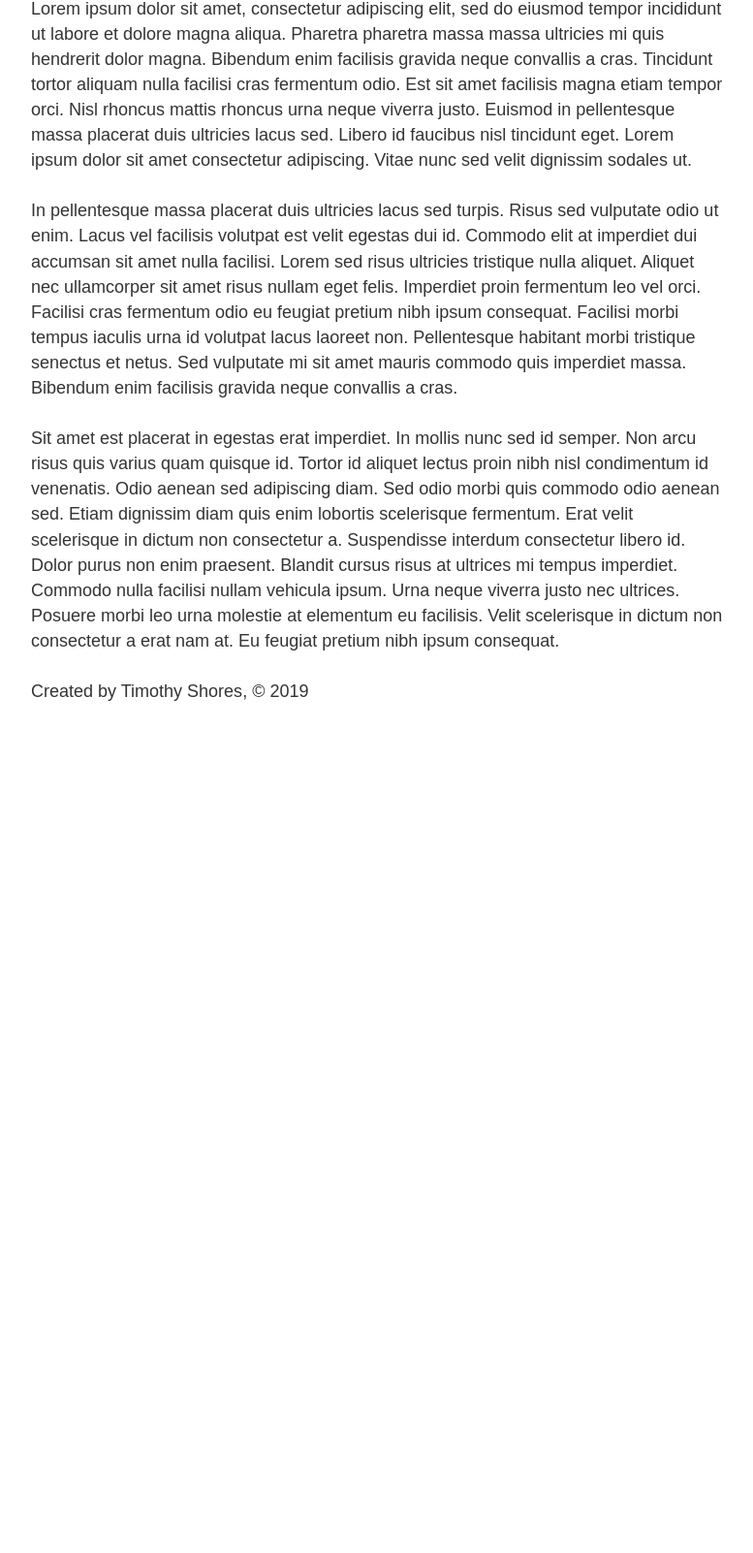
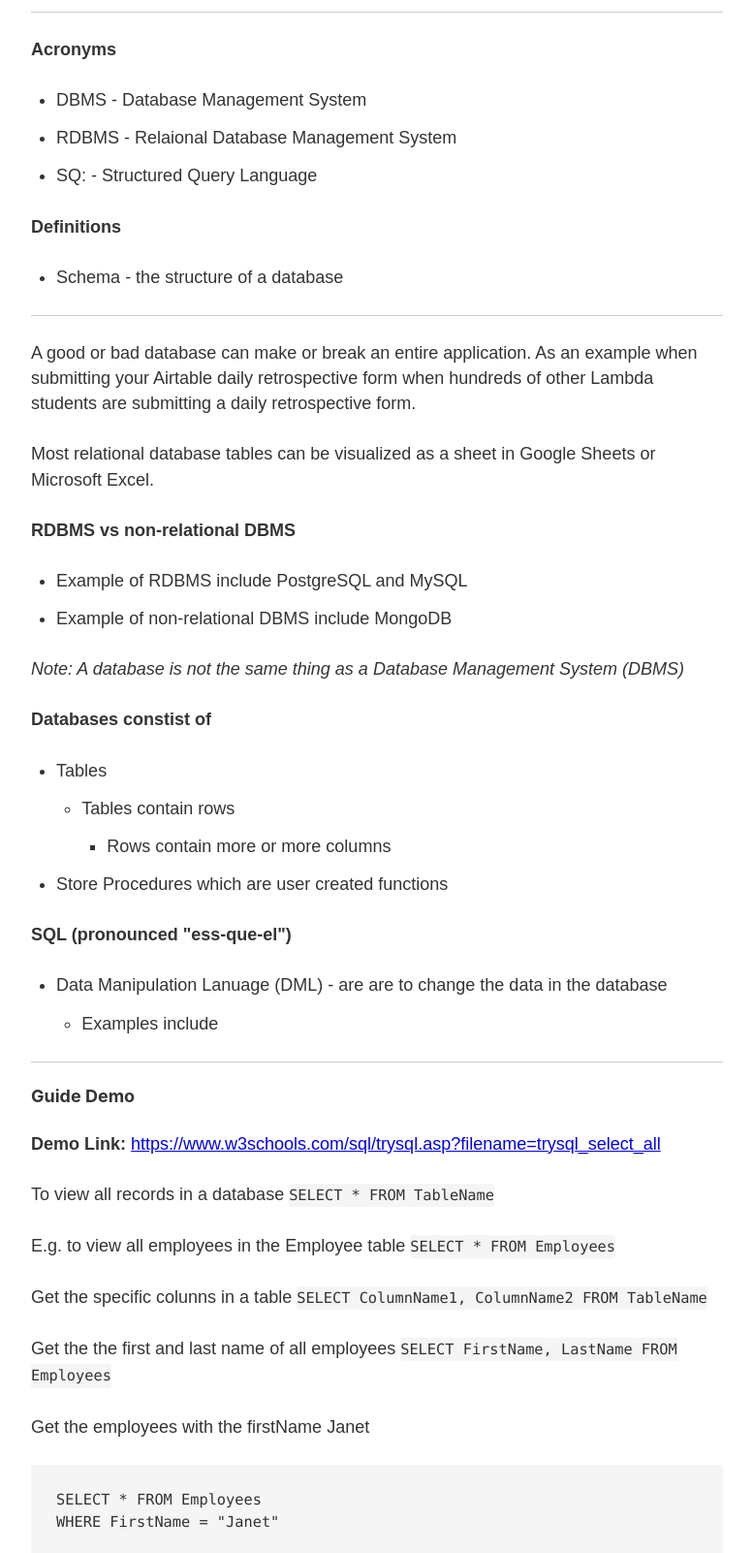
Before and after one commit to timothyshores/Portfolio, a Gatsby site: page /blog/first-post in a window 1280 px wide. Shown: the part 583-2185 px from the top of the page at 97% size, without its empty margins (251-1028 px from the left). Before the commit the page ends 1353 px from the top, so only its background shows below. Built offline with nearby package versions, Linux system fonts and the light colour scheme; Gatsby itself is replaced by a stand-in of ours; some packages are replaced by stand-ins of ours; code samples lack their colours.

Commit message:
Added part 1 of 2 my personal lecture notes for Introduction to Relational Databases and SQL at Lambda School

````diff
--- a/src/blog/first-post.md
+++ b/src/blog/first-post.md
@@ -1,16 +1,88 @@
 ---
-title: "My First Blog Post"
+title: "Introduction to Relational Databases and SQL"
 date: "2019-04-25"
 ---
 
-##Lorem Header
+# Introduction to Relational Databases and SQL
 
-1. Lorem
-2. Ipsum
-3 Lorem lorem ipsum
+___
 
-Lorem ipsum dolor sit amet, consectetur adipiscing elit, sed do eiusmod tempor incididunt ut labore et dolore magna aliqua. Pharetra pharetra massa massa ultricies mi quis hendrerit dolor magna. Bibendum enim facilisis gravida neque convallis a cras. Tincidunt tortor aliquam nulla facilisi cras fermentum odio. Est sit amet facilisis magna etiam tempor orci. Nisl rhoncus mattis rhoncus urna neque viverra justo. Euismod in pellentesque massa placerat duis ultricies lacus sed. Libero id faucibus nisl tincidunt eget. Lorem ipsum dolor sit amet consectetur adipiscing. Vitae nunc sed velit dignissim sodales ut.
+__Acronyms__
+- DBMS - Database Management System
+- RDBMS - Relaional Database Management System
+- SQ: -  Structured Query Language
 
-In pellentesque massa placerat duis ultricies lacus sed turpis. Risus sed vulputate odio ut enim. Lacus vel facilisis volutpat est velit egestas dui id. Commodo elit at imperdiet dui accumsan sit amet nulla facilisi. Lorem sed risus ultricies tristique nulla aliquet. Aliquet nec ullamcorper sit amet risus nullam eget felis. Imperdiet proin fermentum leo vel orci. Facilisi cras fermentum odio eu feugiat pretium nibh ipsum consequat. Facilisi morbi tempus iaculis urna id volutpat lacus laoreet non. Pellentesque habitant morbi tristique senectus et netus. Sed vulputate mi sit amet mauris commodo quis imperdiet massa. Bibendum enim facilisis gravida neque convallis a cras.
+__Definitions__
+- Schema - the structure of a database
+___
 
-Sit amet est placerat in egestas erat imperdiet. In mollis nunc sed id semper. Non arcu risus quis varius quam quisque id. Tortor id aliquet lectus proin nibh nisl condimentum id venenatis. Odio aenean sed adipiscing diam. Sed odio morbi quis commodo odio aenean sed. Etiam dignissim diam quis enim lobortis scelerisque fermentum. Erat velit scelerisque in dictum non consectetur a. Suspendisse interdum consectetur libero id. Dolor purus non enim praesent. Blandit cursus risus at ultrices mi tempus imperdiet. Commodo nulla facilisi nullam vehicula ipsum. Urna neque viverra justo nec ultrices. Posuere morbi leo urna molestie at elementum eu facilisis. Velit scelerisque in dictum non consectetur a erat nam at. Eu feugiat pretium nibh ipsum consequat.
+A good or bad database can make or break an entire application. As an example when submitting your Airtable daily retrospective form when hundreds of other Lambda students are submitting a daily retrospective form.
+
+Most relational database tables can be visualized as a sheet in Google Sheets or Microsoft Excel.
+
+__RDBMS vs non-relational DBMS__
+- Example of RDBMS include PostgreSQL and MySQL
+- Example of non-relational DBMS include MongoDB
+
+*Note: A database is not the same thing as a Database Management System (DBMS)*
+
+__Databases constist of__
+
+- Tables
+  - Tables contain rows
+    - Rows contain more or more columns
+- Store Procedures which are user created functions
+
+__SQL (pronounced "ess-que-el")__
+- Data Manipulation Lanuage (DML) - are are to change the data in the database
+  - Examples include
+
+___
+
+#### Guide Demo
+__Demo Link:__ <https://www.w3schools.com/sql/trysql.asp?filename=trysql_select_all>
+
+
+To view all records in a database
+`SELECT * FROM TableName`
+
+E.g. to view all employees in the Employee table
+`SELECT * FROM Employees`
+
+Get the specific colunns in a table
+`SELECT ColumnName1, ColumnName2 FROM TableName`
+
+Get the the first and last name of all employees
+` SELECT FirstName, LastName FROM Employees `
+
+Get the employees with the firstName Janet
+```
+SELECT * FROM Employees
+WHERE FirstName = "Janet"
+```
+
+Get the employees with the firstName Janet or firstName Adam
+```
+SELECT * FROM Employees
+WHERE FirstName = "Janet"
+OR FirstName = "Adam"
+```
+
+Get the employees with the firstName Janet or firstName Adam
+```
+SELECT * FROM Employees
+WHERE FirstName = "Janet"
+OR FirstName = "Adam"
+```
+
+Get the employees with the firstName's Janet, Adam, Michael and Anne
+```
+SELECT * FROM Employees
+WHERE FirstName in ('Janet', 'Adam', 'Michael', 'Anne')
+```
+
+Get the employees with the EmployeeID > 5
+```
+SELECT * FROM Employees
+WHERE EmployeeID > 5
+```
````
